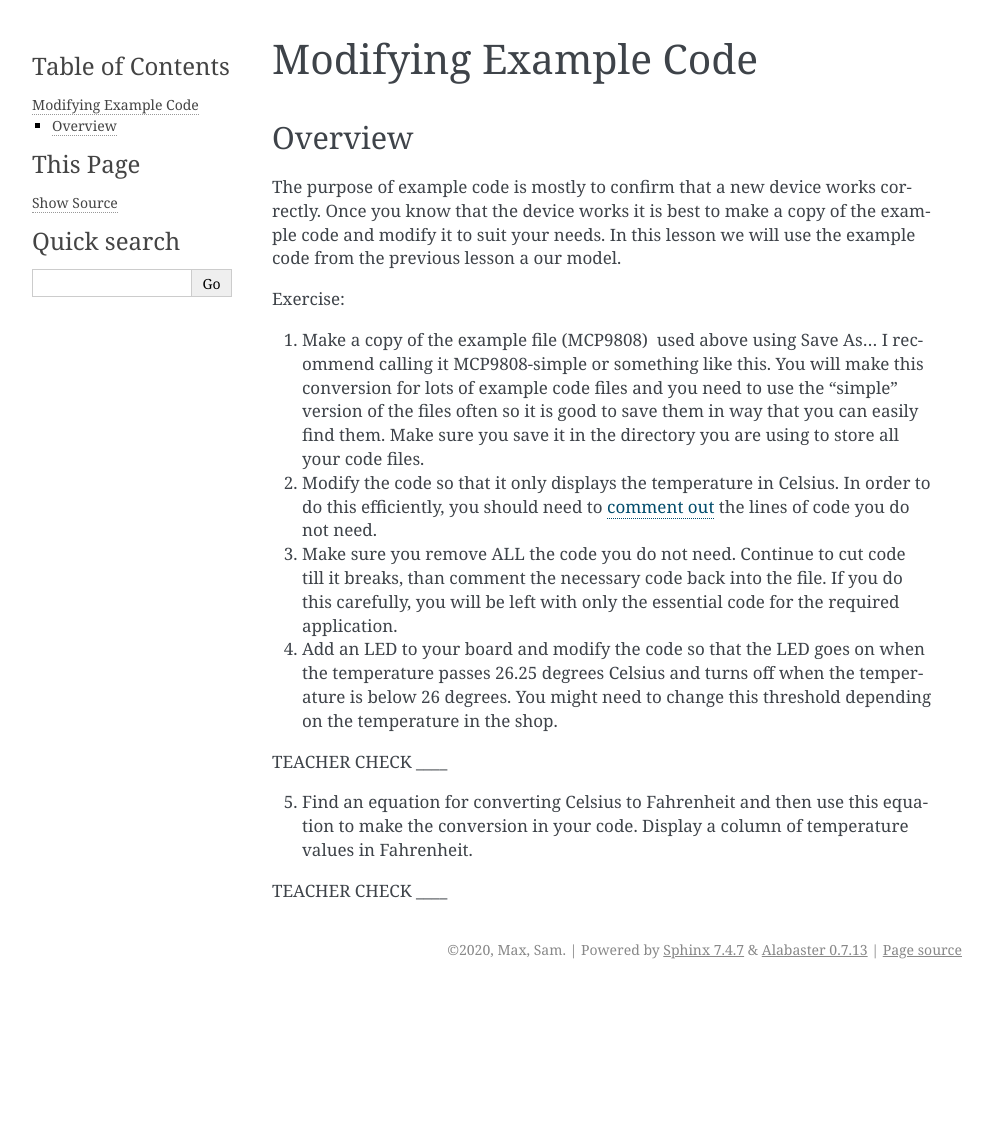
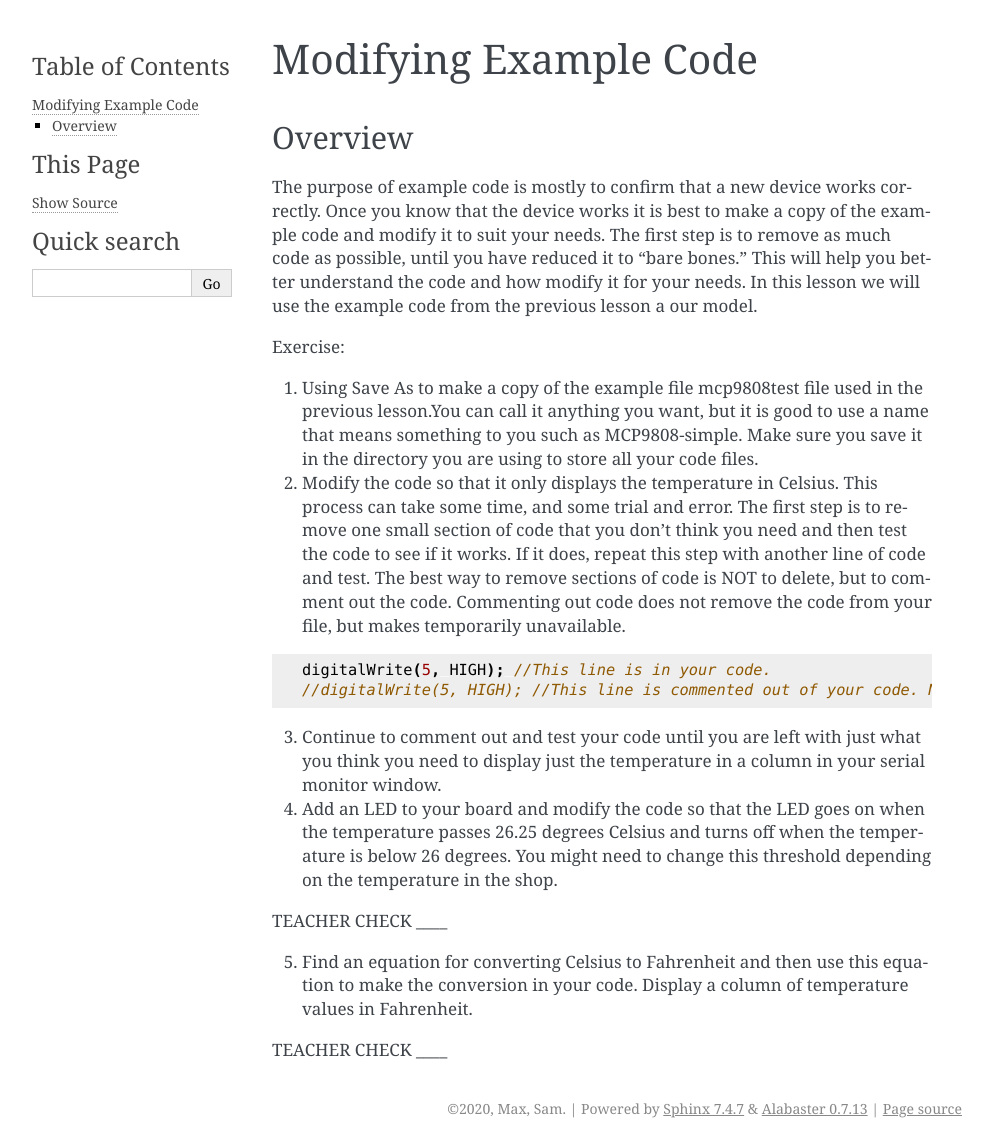
Before and after one commit to maxtkc/mvths-wiki, a Sphinx documentation site: the page built from docs/030-modifying-example-code.rst, in a window 1280 px wide. Shown: the whole page, without its empty margins (148-1140 px from the left). Built offline with Sphinx 7.4.7, drawn with Linux system fonts in a browser that asks for light colours; pages that are not in the unit, such as notebooks, are missing from menus; before the commit the page ends 989 px from its top, so only the background shows below that.

Commit message:
Update 030-modifying-example-code.rst

```diff
--- a/docs/030-modifying-example-code.rst
+++ b/docs/030-modifying-example-code.rst
@@ -4,27 +4,29 @@ Modifying Example Code
 Overview
 --------
 
-The purpose of example code is mostly to confirm that a new device works
-correctly. Once you know that the device works it is best to make a copy
-of the example code and modify it to suit your needs. In this lesson we
-will use the example code from the previous lesson a our model.
+The purpose of example code is mostly to confirm that a new device works correctly. Once you know that the device works it is best to make a copy
+of the example code and modify it to suit your needs. The first step is to remove as much code as possible, until you have reduced it to "bare bones."
+This will help you better understand the code and how modify it for your needs. In this lesson we will use the example code from the previous lesson a our model.
 
 Exercise:
 
-1. Make a copy of the example file (MCP9808)  used above using Save As…
-   I recommend calling it MCP9808-simple or something like this. You
-   will make this conversion for lots of example code files and you need
-   to use the “simple” version of the files often so it is good to save
-   them in way that you can easily find them. Make sure you save it in
+1. Using Save As to make a copy of the example file mcp9808test file used in the previous lesson.You can call it anything you want,
+   but it is good to use a name that means something to you such as MCP9808-simple. Make sure you save it in
    the directory you are using to store all your code files.
-2. Modify the code so that it only displays the temperature in Celsius.
-   In order to do this efficiently, you should need to `comment
-   out <https://www.google.com/url?q=https://docs.google.com/document/d/1BmZbXzxnD2j17QToSZ9jeZmnP7burwfksfQq2v4zu-Y/edit%23heading%3Dh.yx113392uaik&sa=D&ust=1587613173973000>`__ the
-   lines of code you do not need.
-3. Make sure you remove ALL the code you do not need. Continue to cut
-   code till it breaks, than comment the necessary code back into the
-   file. If you do this carefully, you will be left with only the
-   essential code for the required application.
+2. Modify the code so that it only displays the temperature in Celsius. This process can take some time, and some trial and error. The first step is to
+   remove one small section of code that you don't think you need and then test the code to see if it works. If it does, repeat this step with
+   another line of code and test. The best way to remove sections of code is NOT to delete, but to comment out the code. Commenting out code does
+   not remove the code from your file, but makes temporarily unavailable.
+
+.. code-block:: C
+
+   digitalWrite(5, HIGH); //This line is in your code.
+   //digitalWrite(5, HIGH); //This line is commented out of your code. Notice that it is grey.
+
+3. Continue to comment out and test your code until you are left with just what you think you need to display just the temperature in a column in
+   your serial monitor window.
+
+
 4. Add an LED to your board and modify the code so that the LED goes on
    when the temperature passes 26.25 degrees Celsius and turns off when
    the temperature is below 26 degrees. You might need to change this
```
